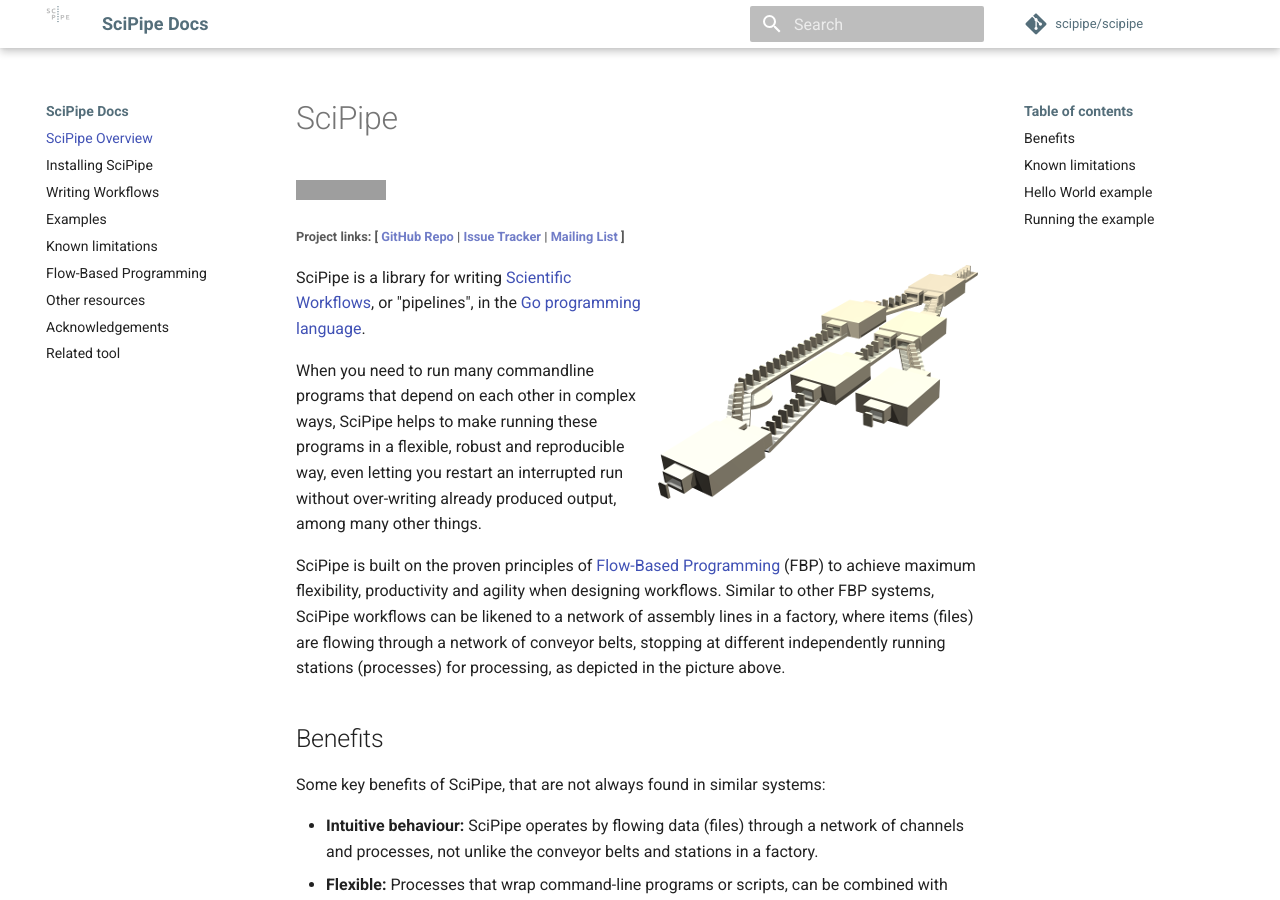
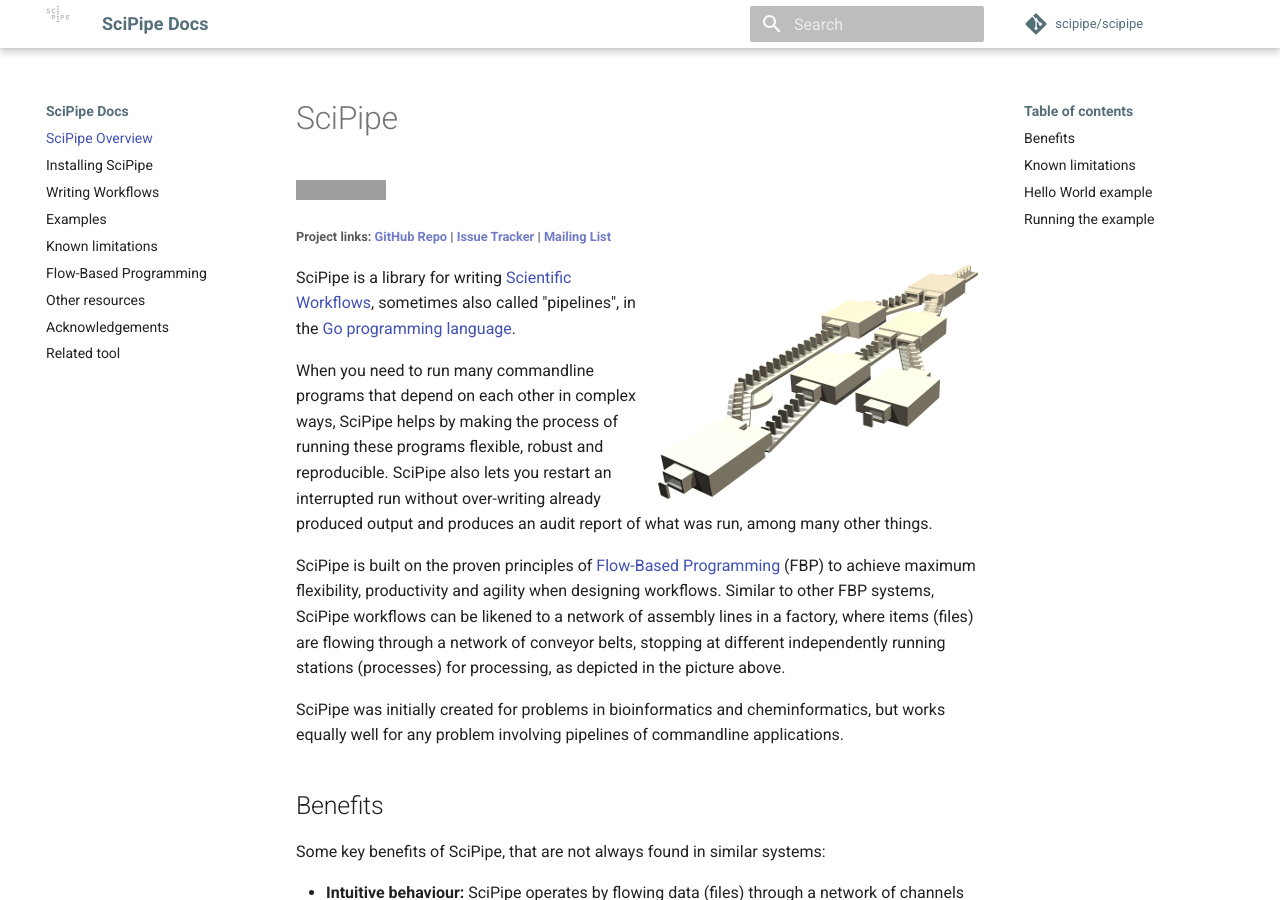
Before and after one commit to scipipe/scipipe, an MkDocs documentation site: the page built from docs/index.md, in a window 1280 px wide and 900 px high. Built offline with MkDocs 1.6.1 and Material for MkDocs 9.7.7, drawn with Linux system fonts in a browser that asks for light colours; comment, search, counter and statistics services are not loaded; old or Windows-style settings are respelled for this version of MkDocs; grey boxes are pictures that could not be loaded.

Commit message:
Improve README and docs intro even more

```diff
--- a/docs/index.md
+++ b/docs/index.md
@@ -2,18 +2,19 @@
 
 [![Build Status](https://travis-ci.org/scipipe/scipipe.svg?branch=master)](https://travis-ci.org/scipipe/scipipe)
 
-<strong><small>Project links: [ [GitHub Repo](http://github.com/scipipe/scipipe) | [Issue Tracker](https://github.com/scipipe/scipipe/issues) | [Mailing List](https://groups.google.com/forum/#!forum/scipipe) ]</small></strong>
+<strong><small>Project links: [GitHub Repo](http://github.com/scipipe/scipipe) | [Issue Tracker](https://github.com/scipipe/scipipe/issues) | [Mailing List](https://groups.google.com/forum/#!forum/scipipe)</small></strong>
 
 
 <img src="images/fbp_factory.png" style="float: right; margin: 0 .4em;">
 SciPipe is a library for writing [Scientific
-Workflows](https://en.wikipedia.org/wiki/Scientific_workflow_system), or
-"pipelines", in the [Go programming language](http://golang.org).
+Workflows](https://en.wikipedia.org/wiki/Scientific_workflow_system), sometimes
+also called "pipelines", in the [Go programming language](http://golang.org).
 
 When you need to run many commandline programs that depend on each other in
-complex ways, SciPipe helps to make running these programs in a flexible,
-robust and reproducible way, even letting you restart an interrupted run
-without over-writing already produced output, among many other things.
+complex ways, SciPipe helps by making the process of running these programs
+flexible, robust and reproducible. SciPipe also lets you restart an interrupted
+run without over-writing already produced output and produces an audit report
+of what was run, among many other things.
 
 SciPipe is built on the proven principles of [Flow-Based
 Programming](https://en.wikipedia.org/wiki/Flow-based_programming) (FBP) to
@@ -22,6 +23,10 @@
 assembly lines in a factory, where items (files) are flowing through a network
 of conveyor belts, stopping at different independently running stations
 (processes) for processing, as depicted in the picture above.
+
+SciPipe was initially created for problems in bioinformatics and
+cheminformatics, but works equally well for any problem involving pipelines of
+commandline applications.
 
 ## Benefits
 
```
Also changed, not shown: README.md (+13 -6 lines).
